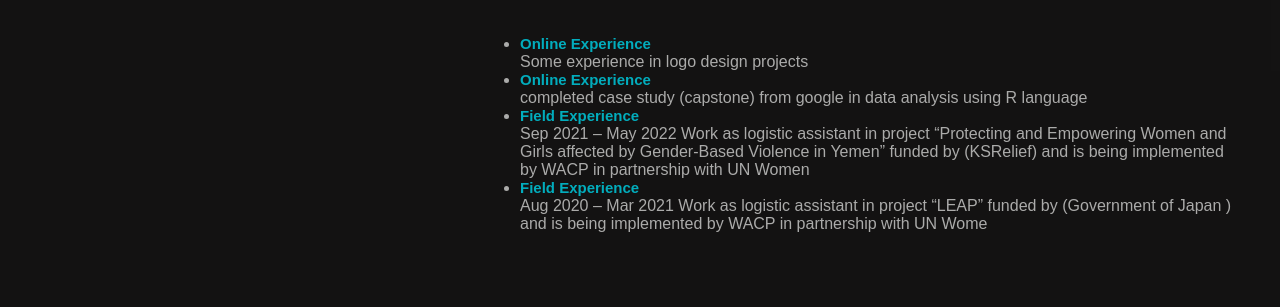
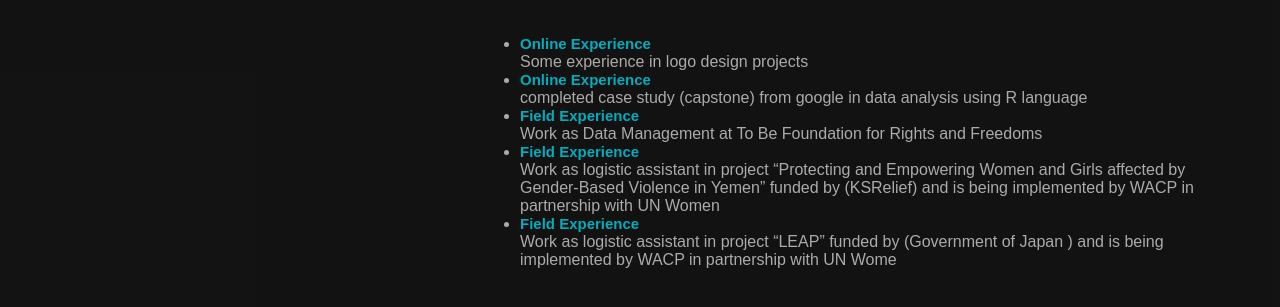
Before and after one commit to aseelflihan/aseelflihan.github.io, a plain HTML site: page index.html in a window 1280 px wide. Both pictures are taken after a click on the element "Experience". Shown: the part 1200-1507 px from the top of the page. Drawn offline with nearby package versions, Linux system fonts and the light colour scheme.

Commit message:
Update index.html

```diff
--- a/index.html
+++ b/index.html
@@ -133,10 +133,11 @@
                                                     <li><span>Online Experience</span><br>Some experience in logo design projects</li>
 
                                                     <li><span>Online Experience</span><br>completed case study (capstone) from google in data analysis using R language</li>
-                                                    <li><span>Field Experience</span><br > Sep 2021 – May 2022 Work as logistic assistant in project “Protecting and Empowering Women
+                                                    <li><span>Field Experience</span><br>Work as Data Management at To Be Foundation for Rights and Freedoms</li>
+                                                    <li><span>Field Experience</span><br >  Work as logistic assistant in project “Protecting and Empowering Women
                                                         and Girls affected by Gender-Based Violence in Yemen” funded by
                                                         (KSRelief) and is being implemented by WACP in partnership with UN Women</li>
-                                                    <li><span>Field Experience</span><br>Aug 2020 – Mar 2021 Work as logistic assistant in project “LEAP” funded by (Government of Japan )
+                                                    <li><span>Field Experience</span><br>  Work as logistic assistant in project “LEAP” funded by (Government of Japan )
                                                         and is being implemented by WACP in partnership with UN Wome</li>
 
                                                 </ul>
```
